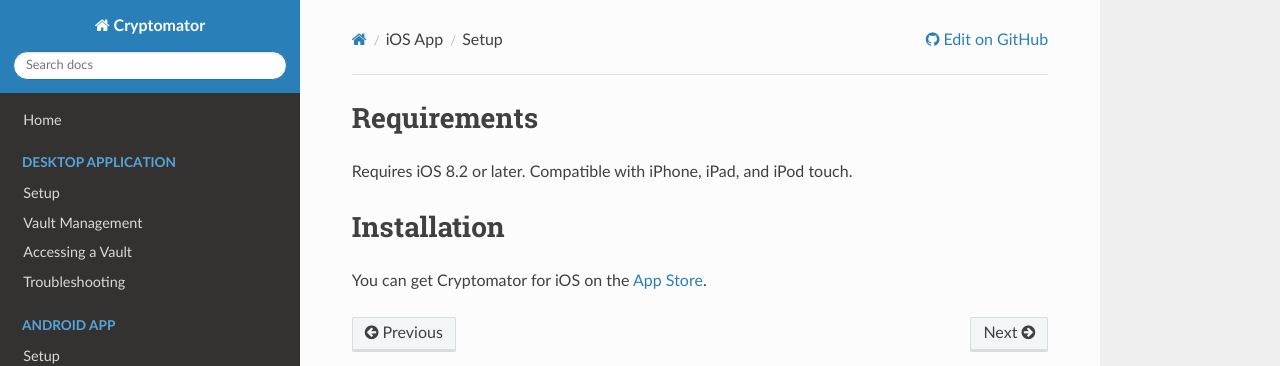
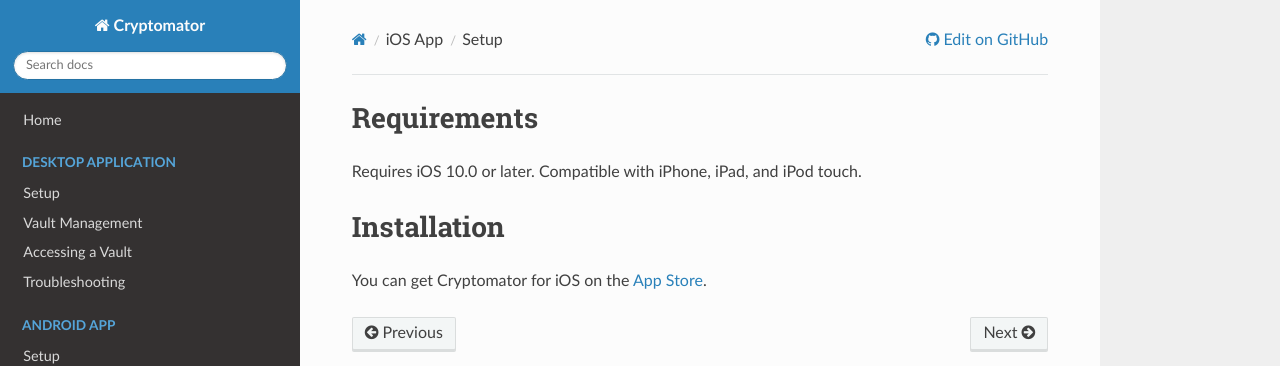
Before and after one commit to cryptomator/docs, an MkDocs documentation site: the page built from docs/ios/setup.md, in a window 1280 px wide. Shown: the top 366 px of the page. Built offline with MkDocs 1.6.1, drawn with Linux system fonts in a browser that asks for light colours; nearby versions of some CDN libraries.

Commit message:
Update setup.md
iOS V1.4.1 Releasenotes: "Increased minimum requirement to iOS 10.0"

```diff
--- a/docs/ios/setup.md
+++ b/docs/ios/setup.md
@@ -1,6 +1,6 @@
 # Requirements
 
-Requires iOS 8.2 or later. Compatible with iPhone, iPad, and iPod touch.
+Requires iOS 10.0 or later. Compatible with iPhone, iPad, and iPod touch.
 
 # Installation
 
```
